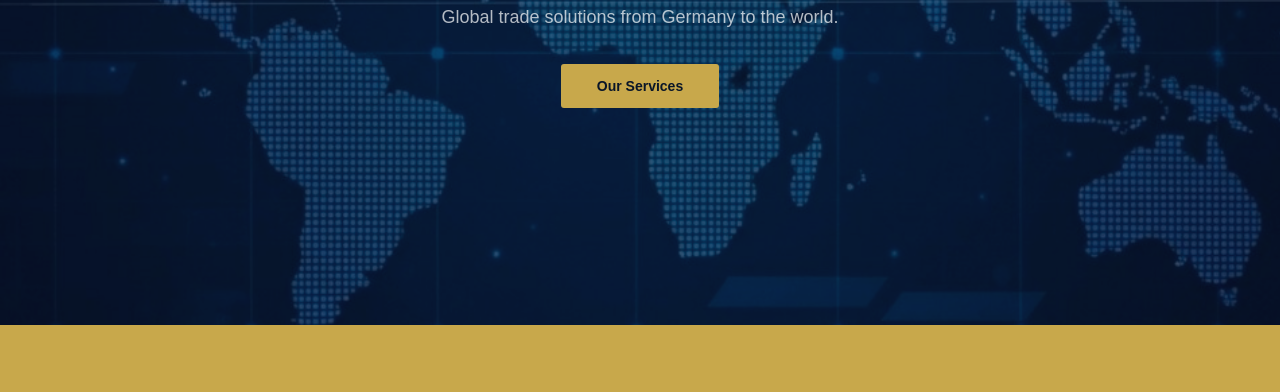
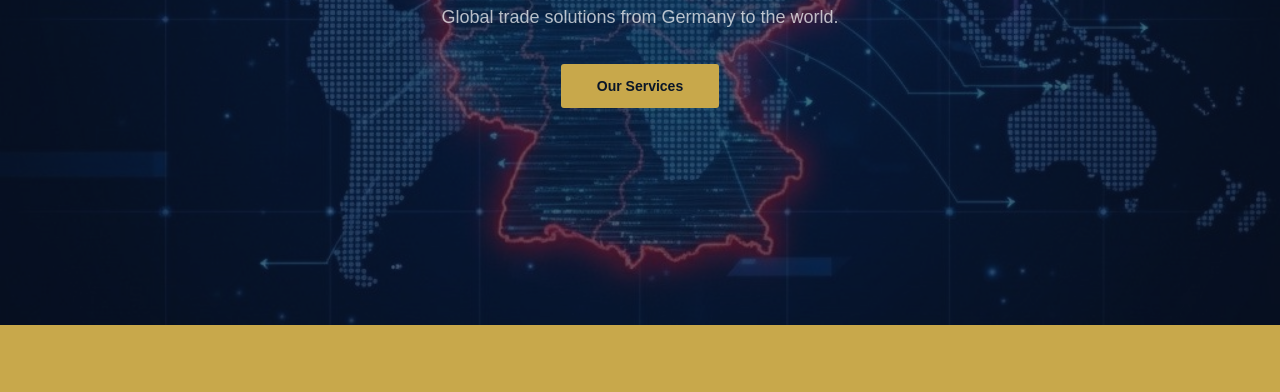
Before and after one commit to sedra-awd/dimstal-website, a plain HTML site: page index.html in a window 1280 px wide. Shown: the part 455-847 px from the top of the page. Drawn offline with nearby package versions, Linux system fonts and the light colour scheme.

Commit message:
update background'

```diff
--- a/style.css
+++ b/style.css
@@ -130,7 +130,7 @@ nav ul a:hover {
 
 /* HERO */
 #home {
-    background-image: url('images/img6.jpg');
+    background-image: url('images/img10.jpg');
     background-size: cover;
     background-position: center;
     min-height: 100vh;
```
Also changed, not shown: images/img10.jpg (added), images/img9.jpg (added).
